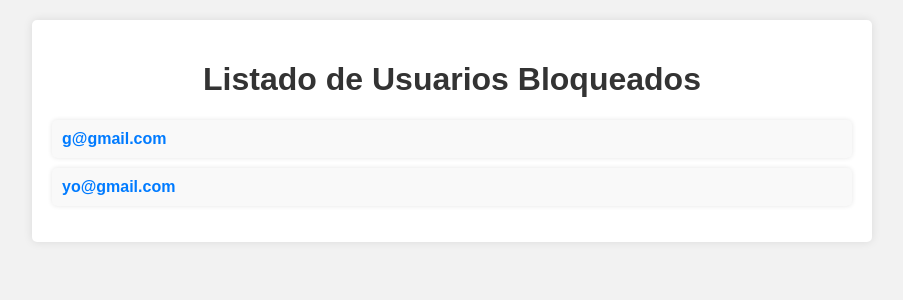
After one commit to IrinaLamboglia/Caritas_project, a Django app: page /listado/bloqueadosListado/ in a window 1280 px wide. The commit adds this page. Shown: the top 300 px of the page, without its empty margins (188-1091 px from the left). Run offline with Django 4.2, Linux system fonts and the light colour scheme; data comes from the database, SQL or seed files in the repository; both versions use the stored data as it was after the commit.

Commit message:
Add files via upload

```diff
--- a/login/core/models.py
+++ b/login/core/models.py
@@ -31,8 +31,7 @@ class Usuario(AbstractUser):
     contraseña = models.CharField(max_length=128, validators=[MinLengthValidator(6)], default='valor_predeterminado')  # Campo para almacenar la contraseña cifrada
     last_login = models.DateTimeField(verbose_name='last login', blank=True, null=True)
     tipo= models.CharField(max_length=30, default="")
-  #  USERNAME_FIELD = 'email'
-   # REQUIRED_FIELDS = []
+
 
 
 
@@ -40,11 +39,5 @@ class UsuarioBloqueado(models.Model):
     email= models.EmailField(unique=True)
 
 
-#opciones de rol que vamos a necesitar mas adelante
-
-
-
-OPCIONES_ROL = [
-    ('usuario','ayudante','Administrador')
-]
-roles= models.CharField(max_length=7,choices=OPCIONES_ROL,default='usuario')
+class porDesbloquear(models.Model):
+    email= models.EmailField(unique=True)
--- /dev/null
+++ b/login/core/static/css/listadobloqueados-estilos.css
@@ -0,0 +1,44 @@
+body {
+    font-family: Arial, sans-serif;
+    margin: 0;
+    padding: 0;
+    background-color: #f2f2f2;
+}
+
+.container {
+    max-width: 800px;
+    margin: 20px auto;
+    background-color: #fff;
+    padding: 20px;
+    border-radius: 10px;
+    box-shadow: 0 0 10px rgba(0, 0, 0, 0.1);
+}
+
+h1 {
+    text-align: center;
+    color: #333;
+}
+
+ul {
+    list-style-type: none;
+    padding: 0;
+    margin-top: 20px;
+}
+
+li {
+    padding: 15px;
+    background-color: #ffffff;
+    border-radius: 5px;
+    box-shadow: 0 2px 5px rgba(0, 0, 0, 0.1);
+    margin-bottom: 10px;
+    transition: all 0.3s ease;
+}
+
+li:hover {
+    box-shadow: 0 4px 10px rgba(0, 0, 0, 0.2);
+}
+
+.email {
+    font-weight: bold;
+    color: #007bff;
+}
--- a/login/core/templates/core/base.html
+++ b/login/core/templates/core/base.html
@@ -20,6 +20,7 @@
         {% if user.is_authenticated %}
             {% if user.tipo == "administrador" %}
                  <li><a href={% url 'mostrarBaja' %}>Baja Ayudante</a></li>
+                 <li><a href={% url 'listadoBloqueados' %}>Ver bloqueados</a></li>
             {%  endif %}
             <li><a href={% url 'exit' %}>Salir</a></li>
 
--- /dev/null
+++ b/login/core/templates/core/listado/bloqueadosListado.html
@@ -0,0 +1,65 @@
+{% load static %}
+<!DOCTYPE html>
+<html lang="es">
+<head>
+    <meta charset="UTF-8">
+    <meta name="viewport" content="width=device-width, initial-scale=1.0">
+    <title>Listado de Usuarios Bloqueados</title>
+    <link rel="icon" type="image/png" href="{% static 'imagenes/logoCaritas.jpg' %}">
+    <link rel="stylesheet" type="text/css" href="{% static 'css/listadobloqueados-estilos.css' %}">
+    <style>
+        body {
+            font-family: Arial, sans-serif;
+            margin: 0;
+            padding: 0;
+            background-color: #f2f2f2;
+        }
+        .container {
+            max-width: 800px;
+            margin: 20px auto;
+            background-color: #fff;
+            padding: 20px;
+            border-radius: 5px;
+            box-shadow: 0 0 10px rgba(0, 0, 0, 0.1);
+        }
+        h1 {
+            text-align: center;
+            color: #333;
+        }
+        ul {
+            list-style-type: none;
+            padding: 0;
+        }
+        li {
+            margin-bottom: 10px;
+            padding: 10px;
+            background-color: #f9f9f9;
+            border-radius: 5px;
+            box-shadow: 0 0 5px rgba(0, 0, 0, 0.1);
+        }
+        li:last-child {
+            margin-bottom: 0;
+        }
+        .email {
+            font-weight: bold;
+            color: #007bff;
+        }
+    </style>
+</head>
+<body>
+    <div class="container">
+        <h1>Listado de Usuarios Bloqueados</h1>
+        {% if elementos %}
+        <ul>
+            {% for elemento in elementos %}
+                <li>
+                    <span class="email">{{ elemento.email }}</span>
+                </li>
+            {% endfor %}
+        </ul>
+        {% else %}
+           <p>No hay usuarios bloqueados disponibles</p>
+        {% endif %}
+    </div>
+</body>
+</html>
--- a/login/core/urls.py
+++ b/login/core/urls.py
@@ -15,7 +15,6 @@ Including another URLconf
 """
 from django.urls import path
 from .views import home,products,exit
-#importo funcion exit
 from . import views
 
 
@@ -26,6 +25,9 @@ urlpatterns = [
     path('accounts/login/', views.login_nuevo , name='login'),
     path('registro/', views.formularioreg, name='registro'),  # URL para el formulario de registro
     path('login_ayudante/', views.procesar_clave, name="login_ayudante"),
-   # path('bajaAyudante/',views.bajaAyudante,name='bajaAyudante'), #la tengo q hacer
     path('bajaAyudante/',views.mostrarBaja,name='mostrarBaja'),
+    path('eliminarAyudante/<str:email>/', views.eliminarAyudante, name='eliminarAyudante'),
+  #  path('accounts/login/<email>/', views.recuperarCuenta, name='recuperarCuenta'), #no anda y no lo tenia q hacer lpm
+    path('listado/bloqueadosListado/',views.listadoBloqueado, name='listadoBloqueados')
+
 ]
--- a/login/core/views.py
+++ b/login/core/views.py
@@ -1,5 +1,5 @@
 from django.shortcuts import render, redirect
-from .models import FailedLoginAttempt, Usuario, UsuarioBloqueado
+from .models import FailedLoginAttempt, Usuario, UsuarioBloqueado, porDesbloquear
 from django.contrib.auth import login, logout
 from . formreg import UsuarioForm
 import logging
@@ -72,9 +72,13 @@ def login_nuevo(request):
             usuario = Usuario.objects.get(email=email)  # Intenta encontrar el usuario por su email, si se queda en el try existe
             if contraseña == usuario.contraseña: #autenticacion exitosa
                 try:
-                     UsuarioBloqueado.objects.get(email=email) #esta bloqueado
+                     user=UsuarioBloqueado.objects.get(email=email) #esta bloqueado
+                     print(user.email)
                      error_message = 'El Usuario esta bloqueado'
-                     return render(request, 'login.html', {'error_message': error_message})
+                     #aca lo redirige para mostrarle el mensaje y habilitarle el boton
+
+
+                     return render(request, 'login.html', {'error_message': error_message , 'user' : user})
                 except UsuarioBloqueado.DoesNotExist:         #autenticacion exitosa y usuario no bloqueado
                      if(usuario.tipo=="ayudante"):
                          #hago una clave aleatorea, se la envio por mail
@@ -106,20 +110,28 @@ def login_nuevo(request):
                      print(usuario.contraseña)
                      return redirect('home')
             else:
-                 print("La autenticación falló debido a la contraseña incorrecta")
-                 print(usuario.contraseña)
+                 try:
+                     user= UsuarioBloqueado.objects.get(email=email)  #contraseña incorrecta y esta bloqueado
+                     print(user.email)
+                     error_message = 'El Usuario esta bloqueado'
+                     #aca lo redirige para mostrarle el mensaje y habilitarle el boton
+
+                     return render(request, 'login.html', {'error_message': error_message , 'user' : user})
+                 except UsuarioBloqueado.DoesNotExist: #contra inco no bloqueado
+                     print("La autenticación falló debido a la contraseña incorrecta")
+                     print(usuario.contraseña)
                 # Registra el intento fallido en la base de datos
-                 FailedLoginAttempt.objects.create(email=email)
+                     FailedLoginAttempt.objects.create(email=email)
                 # Contabiliza el número de intentos fallidos para este usuario
-                 failed_attempts = FailedLoginAttempt.objects.filter(email=email).count()
+                     failed_attempts = FailedLoginAttempt.objects.filter(email=email).count()
                 # Si el número de intentos fallidos es igual a 3, bloquea la cuenta
-                 if failed_attempts == 3:
+                     if failed_attempts == 3:
                     # Se bloquea el usuario y se le manda mail de recuperacion
-                     UsuarioBloqueado.objects.create(email=email)    #lo agrego a usuarios bloqueados
+                         UsuarioBloqueado.objects.create(email=email)    #lo agrego a usuarios bloqueados
                     #  dijimos q no ibamos a enviar correos enviar_correo(usuario.email, 'Cuenta bloqueada', 'Su cuenta ha sido bloqueada debido a múltiples intentos de inicio de sesión fallidos.Para recuperarla ingrese al siguiente link : ')
-                     return render(request, 'login.html', {'error_message': 'Cuenta bloqueada: Supero los intentos fallidos permitidos'})
-                 else:
-                     error_message = f'Contraseña incorrecta, cantidad de intentos fallidos: {failed_attempts}'
+                         return render(request, 'login.html', {'error_message': 'Cuenta bloqueada: Supero los intentos fallidos permitidos'})
+                     else:
+                         error_message = f'Contraseña incorrecta, cantidad de intentos fallidos: {failed_attempts}'
         except Usuario.DoesNotExist:
             # Si el usuario no existe en la base de datos, la autenticación falló debido al nombre de usuario incorrecto
             error_message = 'El nombre de usuario no existe'
@@ -169,7 +181,49 @@ def formularioreg(request):
 
     return render(request, 'registration/registro.html', {'form': form})
 
+
+#perfecto
 def mostrarBaja(request):
-     print("estoy aca")
-     elementos = Usuario.objects.all()
-     return render(request, 'core/bajaAyudante/bajaAyudante.html', {'elementos': elementos})
+     email = request.POST.get('text') #tomo el texto(email) de la persona q quiere bajar
+     if(email == None): #no ingreso ningun text
+         sin="no"
+         return render(request, 'core/bajaAyudante/bajaAyudante.html', {'sin': sin})
+     try:
+         elementos = Usuario.objects.get(email=email) #si esta en el try ingreso texto
+         if(elementos.tipo == "ayudante"):
+             return render(request, 'core/bajaAyudante/bajaAyudante.html', {'elementos': elementos}) #le paso el q quiere bajar solo si es ayudate(pudo haber puesto el mail de un usu normal
+         else:
+             return render(request, 'core/bajaAyudante/bajaAyudante.html') #ayudante no existe
+     except Usuario.DoesNotExist:
+         return render(request, 'core/bajaAyudante/bajaAyudante.html')#ayudante no existe
+
+
+
+#anda bien, chequear si lo tengo que bajr de otro modelo(chicas)
+def eliminarAyudante(request,email):
+     Usuario.objects.filter(email=email).delete()
+     return render(request, 'core/bajaAyudante/bajaAyudante.html', {'error_message': 'Se ha eliminado con exito'})
+
+
+#me di cuenta despues que no era mia(no anda el path)
+#la dejo por las dudas por si alguna les sirve
+
+# def recuperarCuenta(request,email):
+#     print("estoy en la funcion recuperar cuenta")
+#     try:
+#         porDesbloquear.objects.get(email=email)  #si existe no lo guardo
+#     except porDesbloquear.DoesNotExist:
+#         print("estoy por guardarlo en por desbloquear")
+#         porDesbloquear.objects.create(email=email)    #lo agrego a usuarios bloqueados
+#     return render(request,'login.html', {'error_message': 'Se ha registrado su peticion con exito'})
+
+
+#perfecto
+def listadoBloqueado(request):
+    #para probar
+    #email="g@gmail.com"
+    #porDesbloquear.objects.create(email=email)
+    #email="yo@gmail.com"
+    #porDesbloquear.objects.create(email=email)
+    elementos = porDesbloquear.objects.all()
+    return render(request, 'core/listado/bloqueadosListado.html', {'elementos': elementos})
```
Also changed, not shown: login/core/templates/core/bajaAyudante/bajaAyudante.html (+20 -6 lines), login/core/templates/registration/login.html (added, +37 -0 lines), login/core/templates/registration/login_ayudante.html (added, +25 -0 lines), login/core/migrations/0009_pordesbloquear.py (added), login/db.sqlite3.
